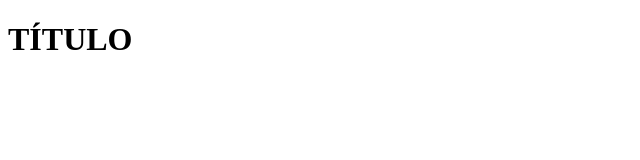
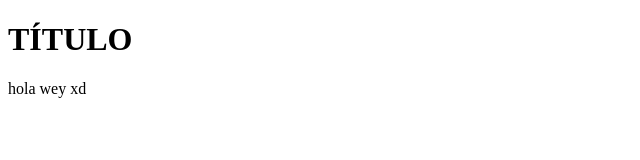
Before and after one commit to JordanFMH/carpeta, a plain HTML site: page index.html in a window 1280 px wide. Shown: the full height of the page, 0-640 px from the left. Drawn offline with Linux system fonts and the light colour scheme.

Commit message:
Parrafo nuevo

```diff
--- a/index.html
+++ b/index.html
@@ -7,5 +7,6 @@
 </head>
 <body>
     <h1>TÍTULO</h1>
+    <p>hola wey xd</p>
 </body>
 </html>
```
